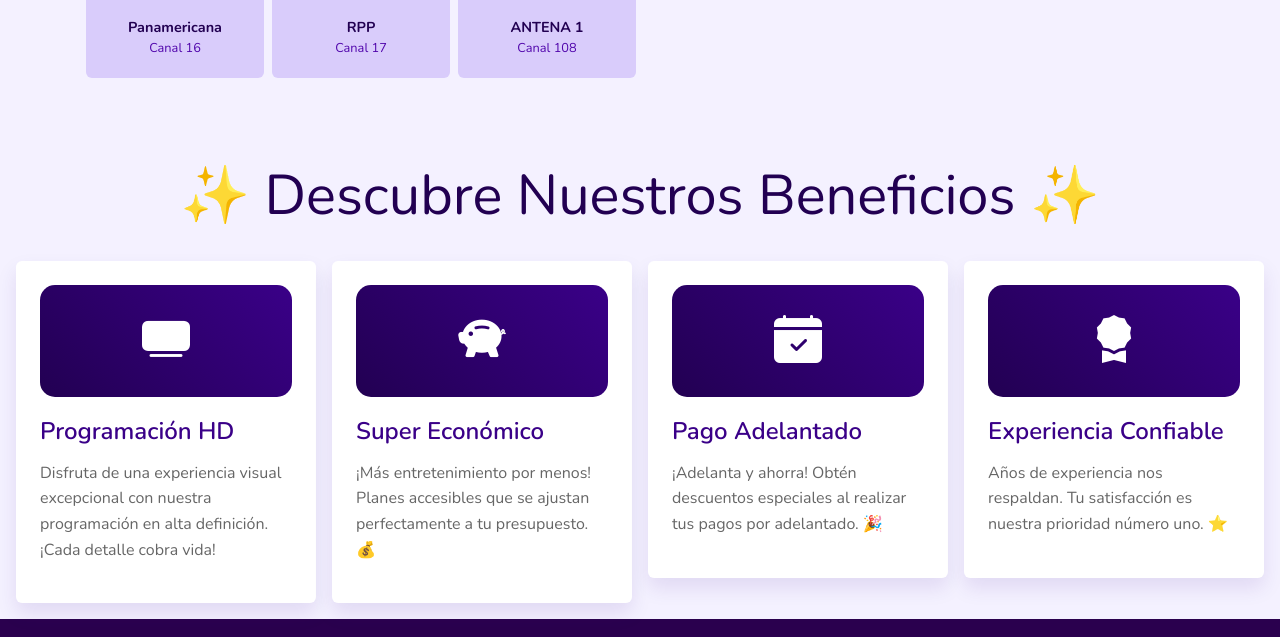
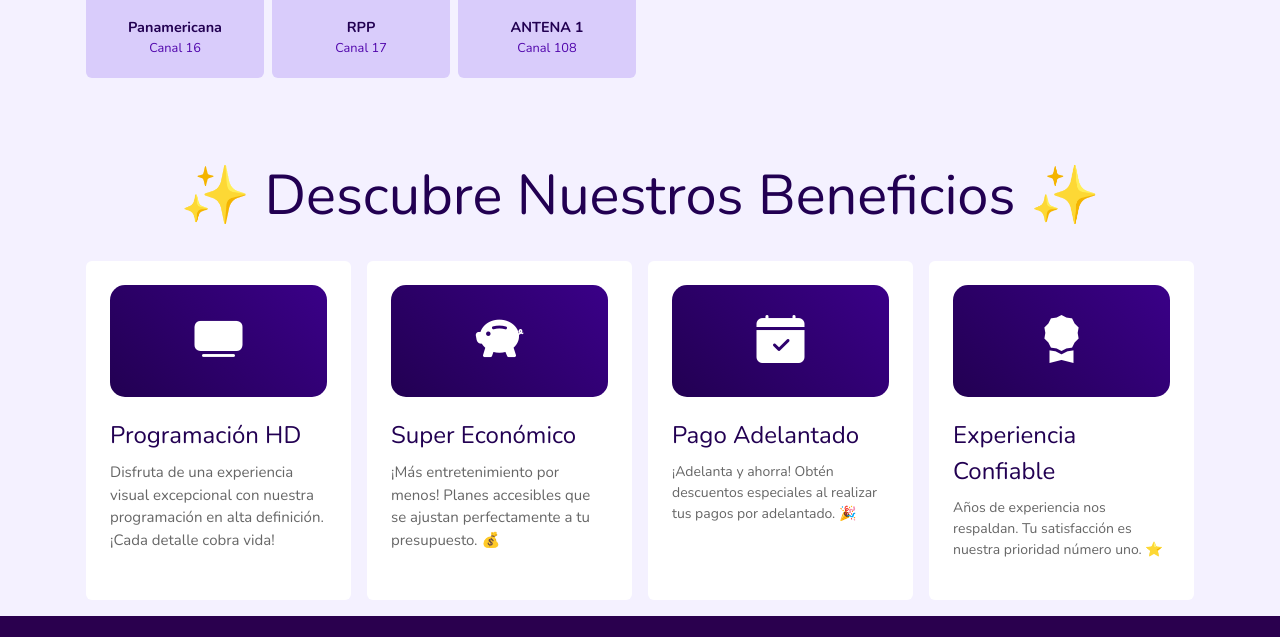
Before and after one commit to Nxrthv/TelecomHuanucop, a website: page frontend/Views/Cable.html in a window 1280 px wide. Shown: the part 1020-1657 px from the top of the page. Drawn offline with nearby package versions, Linux system fonts and the light colour scheme.

Commit message:
Andres Vargas

```diff
--- a/frontend/Css/Cable.css
+++ b/frontend/Css/Cable.css
@@ -1,12 +1,14 @@
-body{
+body {
     padding: 0%;
     margin: 0%;
     box-sizing: border-box;
 }
+
 .div-responsivex {
     width: 100%;
     overflow-y: hidden;
 }
+
 .div-responsivex::-webkit-scrollbar {
     height: 5px;
 }
@@ -18,9 +20,11 @@ body{
 ::-webkit-scrollbar-thumb:hover {
     background: var(--color6);
 }
+
 .nav-pills {
     gap: 0.5rem;
 }
+
 .tab-link {
     width: max-content;
     background-color: white;
@@ -30,36 +34,43 @@ body{
     border: 1px solid var(--color7);
     border-radius: .5em;
 }
+
 .tab-link:hover {
     background-color: var(--color7);
     transform: translateY(-2px);
 }
+
 .tab-link.active {
     color: white;
     background-color: var(--color1);
     box-shadow: 0 4px 6px #6a198733;
 }
+
 .tab-link:focus {
     background-color: var(--color1);
     color: white;
     box-shadow: 0 4px 6px #6a198733;
 }
+
 .tab-link i {
     margin-right: 0.5em;
 }
 
-.tab-content > div {
+.tab-content>div {
     display: none;
 }
-.tab-content > .active {
+
+.tab-content>.active {
     display: block;
     transition: .1s ease-in-out;
 }
-.row-channels{
+
+.row-channels {
     display: flex;
     flex-direction: row;
     flex-wrap: wrap;
 }
+
 .channel-card {
     background-color: #b69ff571;
     transition: transform 0.2s ease;
@@ -67,21 +78,44 @@ body{
     text-align: center;
     padding: 20px 10px;
 }
+
 .channel-card:hover {
     transform: translateY(-5px);
-    box-shadow: 0 2px 8px rgba(0,0,0,0.1);
+    box-shadow: 0 4px 15px rgba(0, 0, 0, 0.1);
+    cursor: pointer;
 }
+
 .channel-logo {
     width: 120px;
     height: 120px;
     margin-bottom: 1em;
 }
+
 .channel-title {
     font-size: .9em;
     color: var(--color1);
     font-weight: bold;
 }
+
 .channel-span {
     font-size: 0.8rem;
     color: var(--color2);
 }
+
+/* Beneficios */
+.beneficio-imagen {
+    background: linear-gradient(45deg, #220052, #3a0088);
+    padding: 20px;
+    border-radius: 15px;
+    margin-bottom: 20px;
+    text-align: center;
+}
+.h-100{
+    transition: .3s ease-in-out;
+}
+.h-100:hover{
+    cursor: pointer;
+    transform: translateY(-5px);
+    transition: .3s ease-in-out;
+    box-shadow: 0 4px 15px rgba(0, 0, 0, 0.1);
+}
--- a/frontend/Views/Cable.html
+++ b/frontend/Views/Cable.html
@@ -23,122 +23,54 @@
         </div>
         <div class="tab-content" id="channelTabContent"></div>
     </div>
-    <section class="col-12 p-2">
+    <section class="col-12 p-2 container">
         <p class="text-center my-4 display-4 color" style="color: var(--color1)">
             ✨ Descubre Nuestros Beneficios ✨
         </p>
         <div class="d-flex flex-wrap justify-content-around">
-            <div class="col-10 col-md-6 col-lg-3 p-2">
-                <div class="bg-white p-4 rounded" style="
-              box-shadow: 0 10px 20px #3a00881a;
-              transition: transform 0.3s ease;
-              cursor: pointer;
-            " onmouseover="this.style.transform='translateY(-10px)'" onmouseout="this.style.transform='translateY(0)'">
-                    <div class="beneficio-imagen" style="
-                background: linear-gradient(45deg, #220052, #3a0088);
-                padding: 20px;
-                border-radius: 15px;
-                margin-bottom: 20px;
-                text-align: center;
-              ">
+            <div class="col-10 col-md-4 col-lg-3 p-2">
+                <div class="bg-white p-4 rounded h-100">
+                    <div class="beneficio-imagen">
                         <i class="bi bi-tv-fill" style="font-size: 3rem; color: white"></i>
                     </div>
-                    <h3 style="
-                color: #3a0088;
-                font-size: 1.5rem;
-                font-weight: 600;
-                margin-bottom: 15px;
-              ">
-                        Programación HD
-                    </h3>
-                    <p style="color: #666; line-height: 1.6; font-size: 1rem">
+                    <p class="fs-4 mb-2" style="color: var(--color1);">Programación HD</p>
+                    <p style="color: #666; font-size: 15px;" class="fw-light">
                         Disfruta de una experiencia visual excepcional con nuestra
                         programación en alta definición. ¡Cada detalle cobra vida!
                     </p>
                 </div>
             </div>
-            <div class="col-10 col-md-6 col-lg-3 p-2">
-                <div class="bg-white p-4 rounded" style="
-              box-shadow: 0 10px 20px #3a00881a;
-              transition: transform 0.3s ease;
-              cursor: pointer;
-            " onmouseover="this.style.transform='translateY(-10px)'" onmouseout="this.style.transform='translateY(0)'">
-                    <div class="beneficio-imagen" style="
-                background: linear-gradient(45deg, #220052, #3a0088);
-                padding: 20px;
-                border-radius: 15px;
-                margin-bottom: 20px;
-                text-align: center;
-              ">
+            <div class="col-10 col-md-4 col-lg-3 p-2">
+                <div class="bg-white p-4 rounded h-100">
+                    <div class="beneficio-imagen">
                         <i class="bi bi-piggy-bank-fill" style="font-size: 3rem; color: white"></i>
                     </div>
-                    <h3 style="
-                color: #3a0088;
-                font-size: 1.5rem;
-                font-weight: 600;
-                margin-bottom: 15px;
-              ">
-                        Super Económico
-                    </h3>
-                    <p style="color: #666; line-height: 1.6; font-size: 1rem">
+                    <p class="fs-4 mb-2" style="color: var(--color1);">Super Económico</p>
+                    <p style="color: #666; font-size: 15px;" class="fw-light">
                         ¡Más entretenimiento por menos! Planes accesibles que se ajustan
                         perfectamente a tu presupuesto. 💰
                     </p>
                 </div>
             </div>
-            <div class="col-10 col-md-6 col-lg-3 p-2">
-                <div class="bg-white p-4 rounded" style="
-              box-shadow: 0 10px 20px #3a00881a;
-              transition: transform 0.3s ease;
-              cursor: pointer;
-            " onmouseover="this.style.transform='translateY(-10px)'" onmouseout="this.style.transform='translateY(0)'">
-                    <div class="beneficio-imagen" style="
-                background: linear-gradient(45deg, #220052, #3a0088);
-                padding: 20px;
-                border-radius: 15px;
-                margin-bottom: 20px;
-                text-align: center;
-              ">
+            <div class="col-10 col-md-4 col-lg-3 p-2">
+                <div class="bg-white p-4 rounded h-100">
+                    <div class="beneficio-imagen">
                         <i class="bi bi-calendar-check-fill" style="font-size: 3rem; color: white"></i>
                     </div>
-                    <h3 style="
-                color: #3a0088;
-                font-size: 1.5rem;
-                font-weight: 600;
-                margin-bottom: 15px;
-              ">
-                        Pago Adelantado
-                    </h3>
-                    <p style="color: #666; line-height: 1.6; font-size: 1rem">
+                    <p class="fs-4 mb-2" style="color: var(--color1);">Pago Adelantado</p>
+                    <p style="color: #666; font-size: 14px" class="fw-light">
                         ¡Adelanta y ahorra! Obtén descuentos especiales al realizar tus
                         pagos por adelantado. 🎉
                     </p>
                 </div>
             </div>
-            <div class="col-10 col-md-6 col-lg-3 p-2">
-                <div class="bg-white p-4 rounded" style="
-              box-shadow: 0 10px 20px #3a00881a;
-              transition: transform 0.3s ease;
-              cursor: pointer;
-            " onmouseover="this.style.transform='translateY(-10px)'" onmouseout="this.style.transform='translateY(0)'">
-                    <div class="beneficio-imagen" style="
-                background: linear-gradient(45deg, #220052, #3a0088);
-                padding: 20px;
-                border-radius: 15px;
-                margin-bottom: 20px;
-                text-align: center;
-              ">
+            <div class="col-10 col-md-4 col-lg-3 p-2">
+                <div class="bg-white p-4 rounded h-100">
+                    <div class="beneficio-imagen">
                         <i class="bi bi-award-fill" style="font-size: 3rem; color: white"></i>
                     </div>
-                    <h3 style="
-                color: #3a0088;
-                font-size: 1.5rem;
-                font-weight: 600;
-                margin-bottom: 15px;
-              ">
-                        Experiencia Confiable
-                    </h3>
-                    <p style="color: #666; line-height: 1.6; font-size: 1rem">
+                    <p class="fs-4 mb-2" style="color: var(--color1);">Experiencia Confiable</p>
+                    <p style="color: #666; font-size: 14px" class="fw-light">
                         Años de experiencia nos respaldan. Tu satisfacción es nuestra
                         prioridad número uno. ⭐
                     </p>
@@ -225,7 +157,7 @@
         const logoImg = document.createElement("img");
         logoImg.src = channel.image;
         logoImg.alt = channel.name;
-        logoImg.classList.add("channel-logo","img-fluid");
+        logoImg.classList.add("channel-logo", "img-fluid");
 
 
         const infoDiv = document.createElement("div");
```
